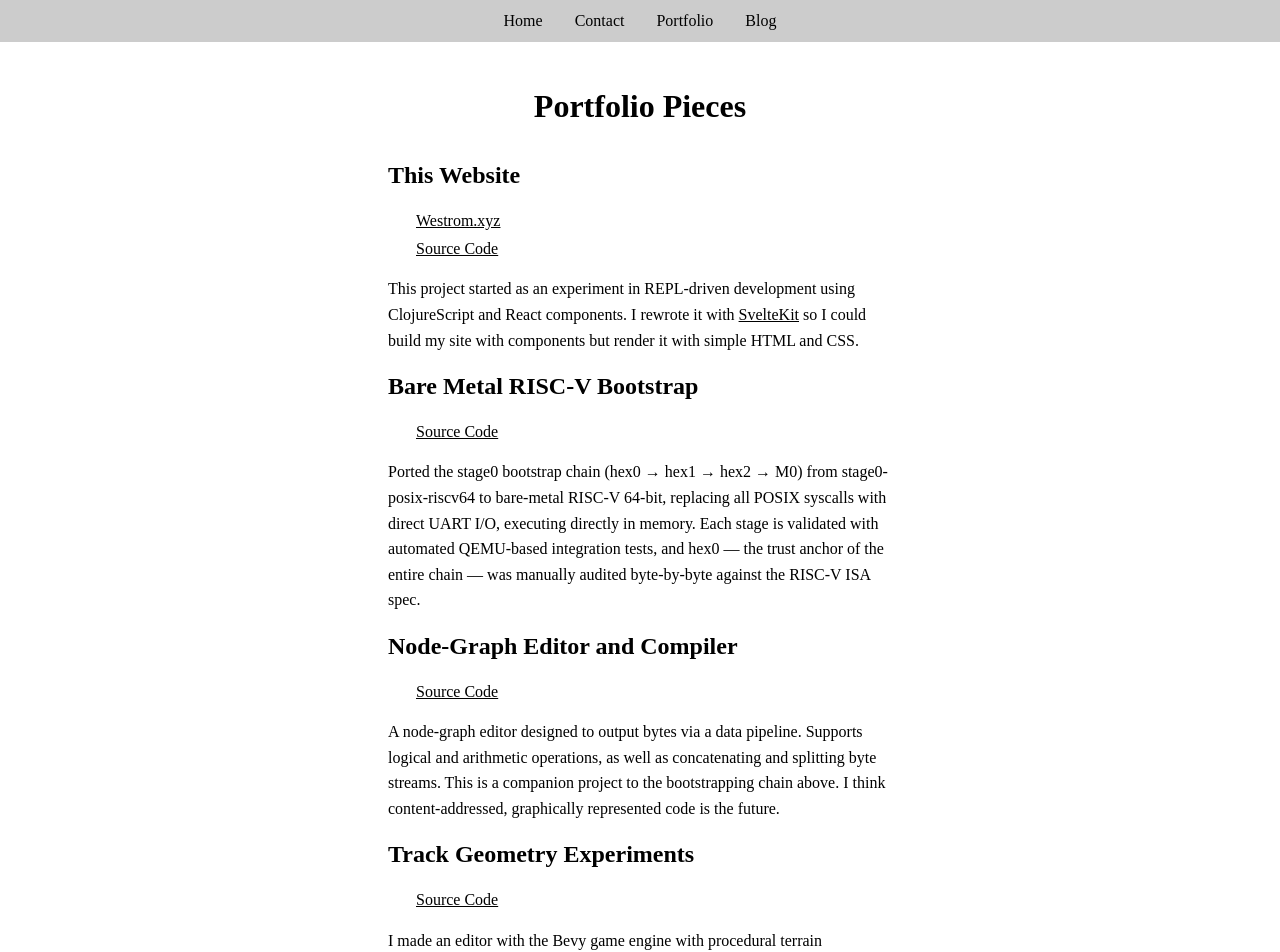
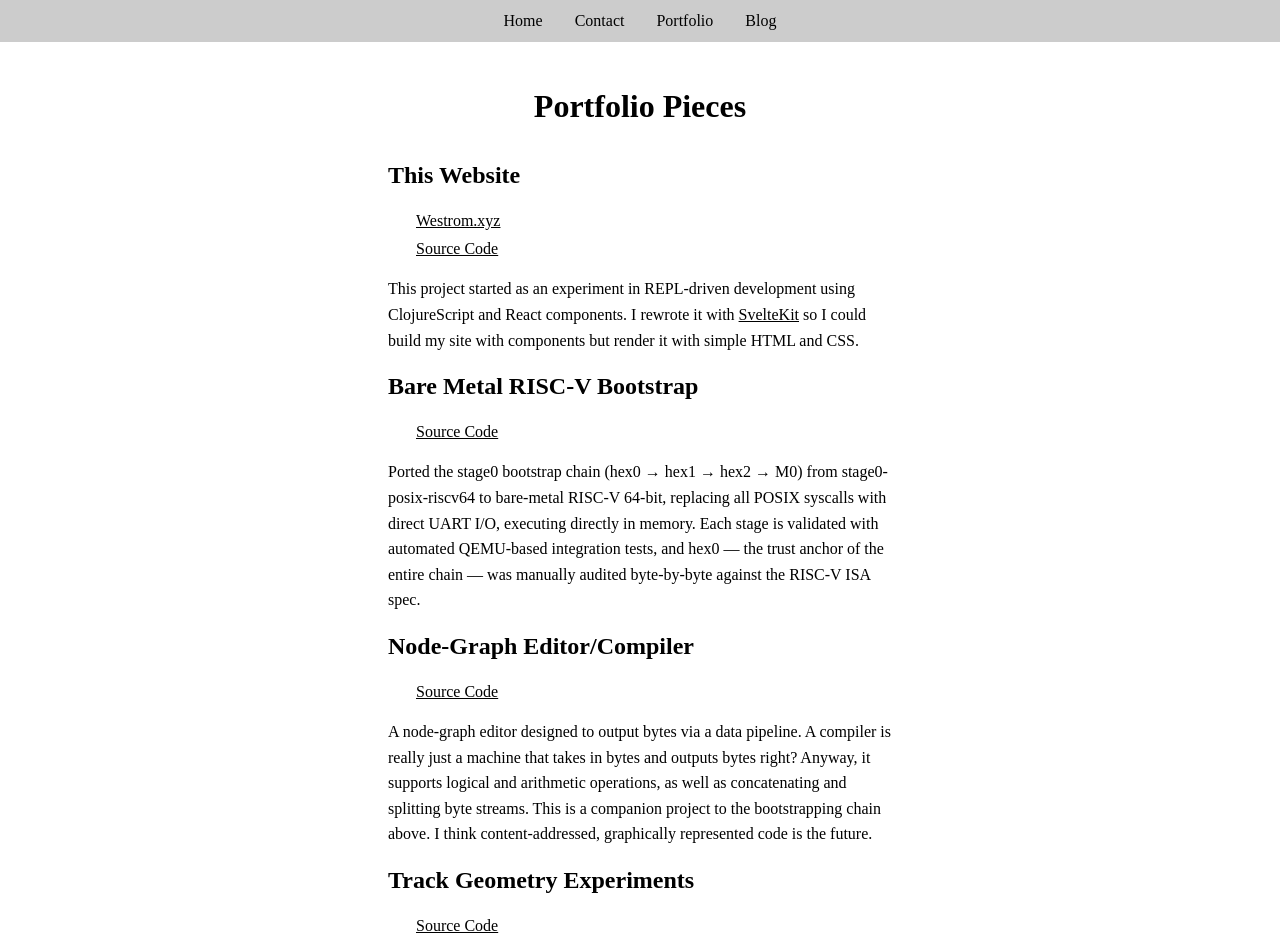
Before and after one commit to wildwestrom/mysite, a SvelteKit app: page /portfolio in a window 1280 px wide. Shown: the top 952 px of the page. Built offline with nearby package versions, Linux system fonts and the light colour scheme.

Commit message:
reword node editor blurb

```diff
--- a/src/routes/portfolio/+page.svelte
+++ b/src/routes/portfolio/+page.svelte
@@ -54,7 +54,7 @@
 			RISC-V ISA spec.
 		</p>
 	</PortfolioPiece>
-	<PortfolioPiece name="Node-Graph Editor and Compiler">
+	<PortfolioPiece name="Node-Graph Editor/Compiler">
 		<ul class="portfolio-links">
 			{#snippet iconGit()}
 				<svg inline-src="git" width="1.5em" height="1.5em" />
@@ -64,7 +64,8 @@
 			>
 		</ul>
 		<p>
-			A node-graph editor designed to output bytes via a data pipeline. Supports logical and
+			A node-graph editor designed to output bytes via a data pipeline. A compiler is really just a
+			machine that takes in bytes and outputs bytes right? Anyway, it supports logical and
 			arithmetic operations, as well as concatenating and splitting byte streams. This is a
 			companion project to the bootstrapping chain above. I think content-addressed, graphically
 			represented code is the future.
```
